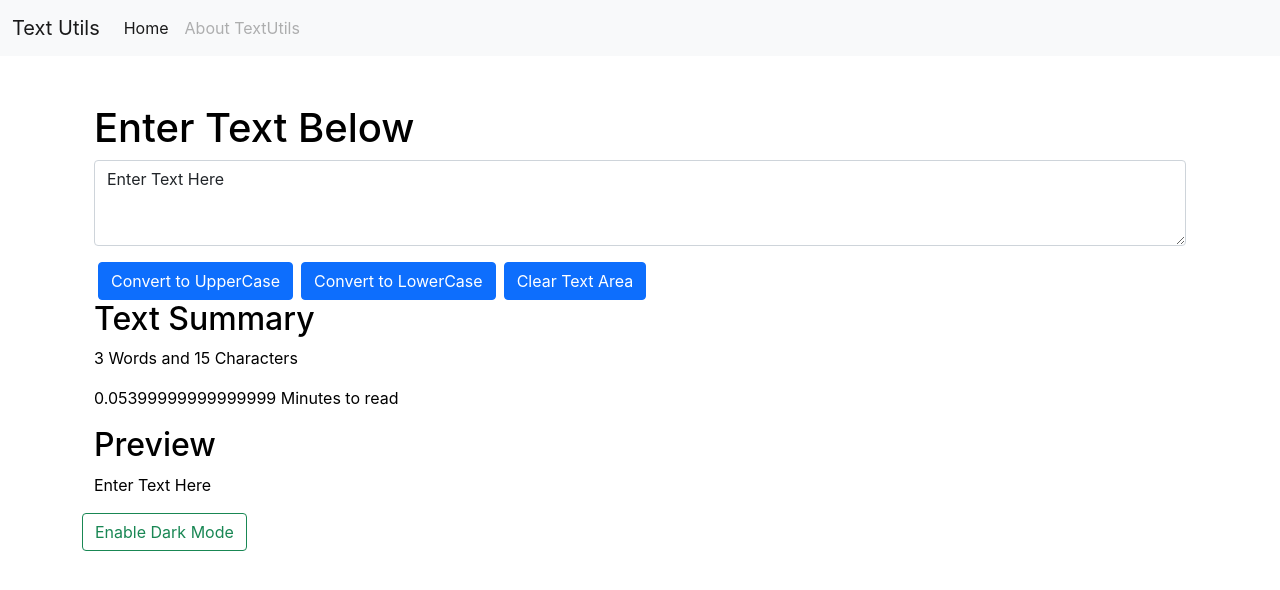
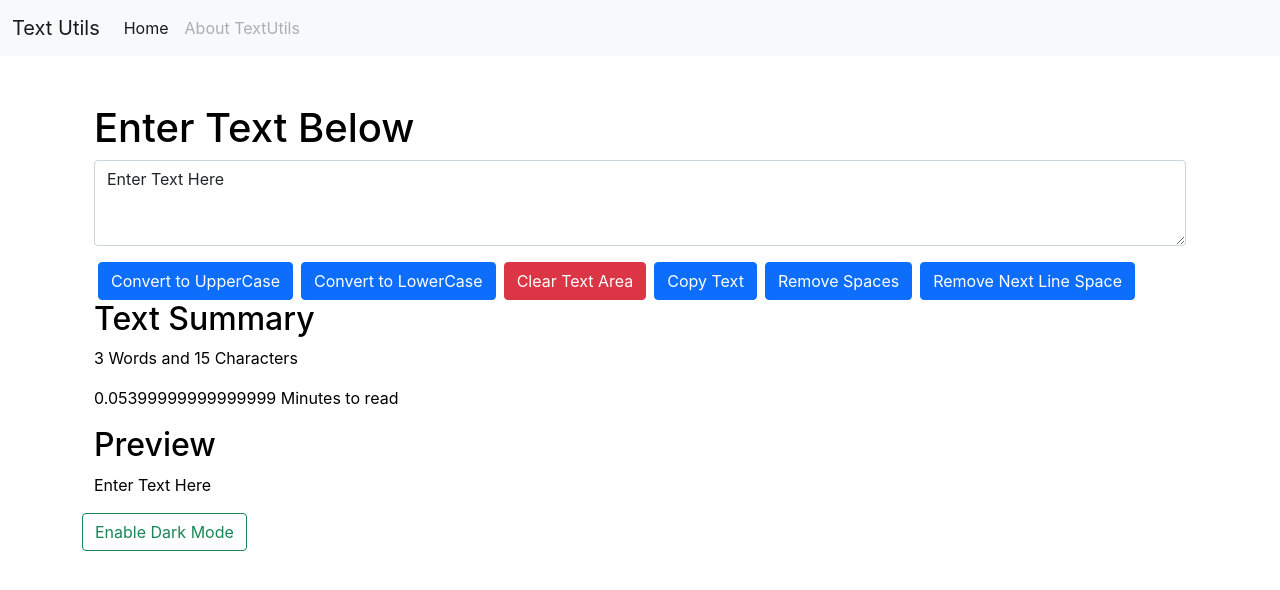
Before and after one commit to Muhammad-Ibrahim-Anjum/textUtilsReactProject, a React (Create React App) app: page / in a window 1280 px wide. Shown: the top 590 px of the page. Built offline with nearby package versions, Linux system fonts and the light colour scheme.

Commit message:
Updated new features

```diff
--- a/src/components/Textform.js
+++ b/src/components/Textform.js
@@ -39,6 +39,20 @@ export default function Textform(props) {
             setBtnText("Enable Dark Mode");
         }
     }
+
+    const actionCopyText = () => {
+        var text = document.querySelector('textarea');
+        text.select();
+        navigator.clipboard.writeText(text.value);
+    }
+    const actionRemoveSpace = () => {
+        let newText = text.split(/[ ]+/);
+        setText(newText.join(" "));
+    }
+    const actionRemoveNextLine = () => {
+        let someText = text.replace(/(\r\n|\n|\r)/gm, "")
+        setText(someText);
+    }
     return (
         <>
         <div className="container" style={myStyle}>
@@ -48,7 +62,10 @@ export default function Textform(props) {
                 </div>
                 <button className = "btn btn-primary mx-1" onClick={actionUpOnClick}>Convert to UpperCase</button>
                 <button className = "btn btn-primary mx-1" onClick={actionLowOnClick}>Convert to LowerCase</button>
-                <button className = "btn btn-primary mx-1" onClick={actionClearOnClick}>Clear Text Area</button>
+                <button className = "btn btn-danger mx-1" onClick={actionClearOnClick}>Clear Text Area</button>
+                <button className = "btn btn-primary mx-1" onClick={actionCopyText}>Copy Text</button>
+                <button className = "btn btn-primary mx-1" onClick={actionRemoveSpace}>Remove Spaces</button>
+                <button className = "btn btn-primary mx-1" onClick={actionRemoveNextLine}>Remove Next Line Space</button>
             </div>
             <div style={myStyle} className="container my3">
                 <h2>Text Summary</h2>
```
